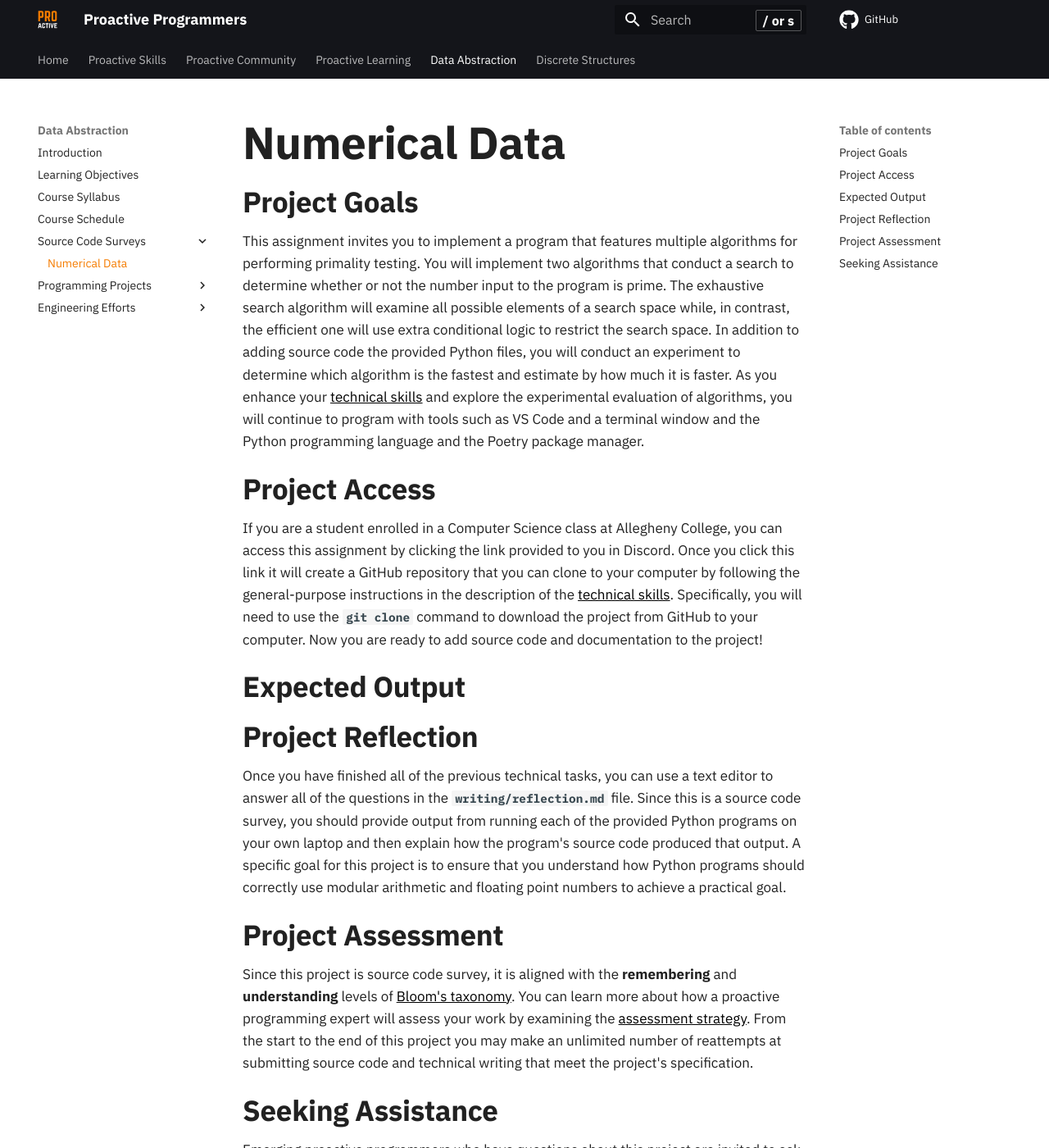
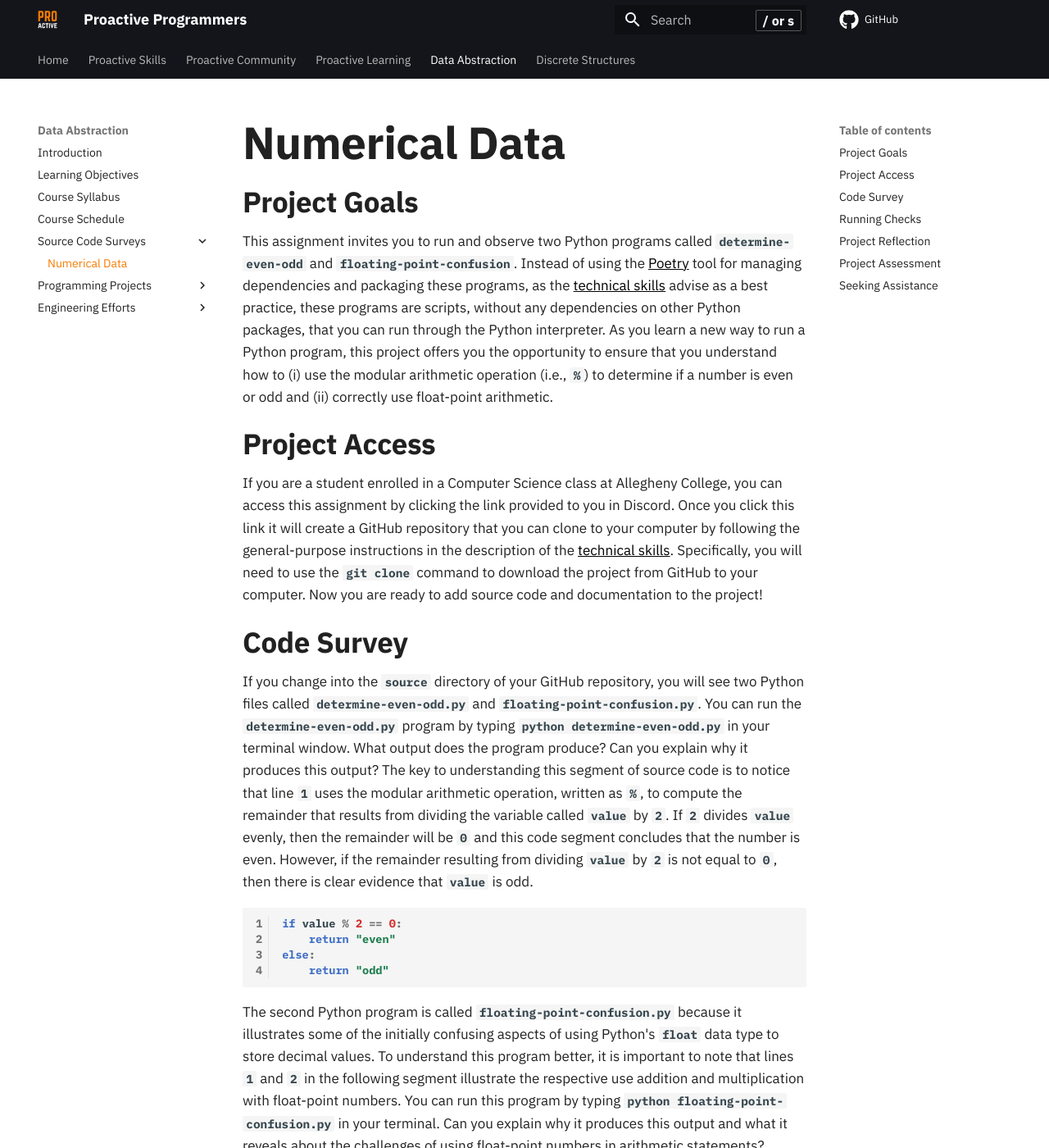
Before and after one commit to ProactiveProgrammers/www.proactiveprogrammers.com, an MkDocs documentation site: the page built from docs/data-abstraction/source-code-surveys/numerical-data.md, in a window 1280 px wide and 1400 px high. Shown: the whole window at 82% size. Built offline with MkDocs 1.6.1 and Material for MkDocs 9.7.7, drawn with Linux system fonts in a browser that asks for light colours; comment, search, counter and statistics services are not loaded; some of the changed text lies outside the part shown.

Commit message:
feat: Add content to numerical-data about program output.

````diff
--- a/docs/data-abstraction/source-code-surveys/numerical-data.md
+++ b/docs/data-abstraction/source-code-surveys/numerical-data.md
@@ -2,19 +2,17 @@
 
 ## Project Goals
 
-This assignment invites you to implement a program that features multiple
-algorithms for performing primality testing. You will implement two algorithms
-that conduct a search to determine whether or not the number input to the
-program is prime. The exhaustive search algorithm will examine all possible
-elements of a search space while, in contrast, the efficient one will use extra
-conditional logic to restrict the search space. In addition to adding source
-code the provided Python files, you will conduct an experiment to determine
-which algorithm is the fastest and estimate by how much it is faster. As you
-enhance your [technical
-skills](/proactive-skills/introduction-proactive-skills/) and explore the
-experimental evaluation of algorithms, you will continue to program with tools
-such as VS Code and a terminal window and the Python programming language and
-the Poetry package manager.
+This assignment invites you to run and observe two Python programs called
+`determine-even-odd` and `floating-point-confusion`. Instead of using the
+[Poetry](https://python-poetry.org/) tool for managing dependencies and
+packaging these programs, as the [technical
+skills](/proactive-skills/introduction-proactive-skills/) advise as a best
+practice, these programs are scripts, without any dependencies on other Python
+packages, that you can run through the Python interpreter. As you learn a new
+way to run a Python program, this project offers you the opportunity to ensure
+that you understand how to (i) use the modular arithmetic operation (i.e., `%`)
+to determine if a number is even or odd and (ii) correctly use float-point
+arithmetic.
 
 ## Project Access
 
@@ -28,7 +26,52 @@ will need to use the `git clone` command to download the project from GitHub to
 your computer. Now you are ready to add source code and documentation to the
 project!
 
-## Expected Output
+## Code Survey
+
+If you change into the `source` directory of your GitHub repository, you will
+see two Python files called `determine-even-odd.py` and
+`floating-point-confusion.py`. You can run the `determine-even-odd.py` program
+by typing `python determine-even-odd.py` in your terminal window. What output
+does the program produce? Can you explain why it produces this output? The key
+to understanding this segment of source code is to notice that line `1` uses the
+modular arithmetic operation, written as `%`, to compute the remainder that
+results from dividing the variable called `value` by `2`. If `2` divides `value`
+evenly, then the remainder will be `0` and this code segment concludes that the
+number is even. However, if the remainder resulting from dividing `value` by `2`
+is not equal to `0`, then there is clear evidence that `value` is odd.
+
+```python linenums="1"
+if value % 2 == 0:
+    return "even"
+else:
+    return "odd"
+```
+
+The second Python program is called `floating-point-confusion.py` because it
+illustrates some of the initially confusing aspects of using Python's `float`
+data type to store decimal values. To understand this program better, it is
+important to note that lines `1` and `2` in the following segment illustrate the
+respective use addition and multiplication with float-point numbers. You can run
+this program by typing `python floating-point-confusion.py` in your terminal.
+Can you explain why it produces this output and what it reveals about the
+challenges of using float-point numbers in arithmetic statements?
+
+```python linenums="1"
+for _ in range(10):
+    number = number + 0.1
+multiply_number = 10.0 * 0.1
+```
+
+## Running Checks
+
+Since this project does not use [Poetry](https://python-poetry.org/) to manage
+project dependencies and virtual environments, it does not support the use of
+commands like `poetry run task test`. However, you can leverage the relevant
+instructions in the [technical
+skills](/proactive-skills/introduction-proactive-skills/) to enter into a Docker
+container and run the command `gradle grade` to check your work. If `gradle
+grade` shows that all checks pass, you will know that you made progress towards
+correctly implementing and writing about this project's two programs.
 
 ## Project Reflection
 
````
